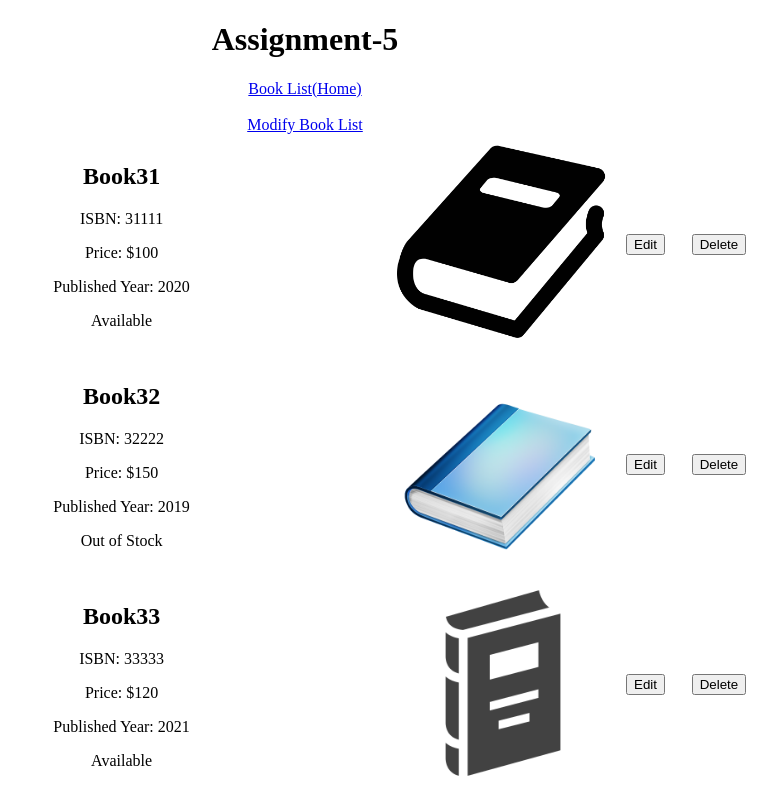
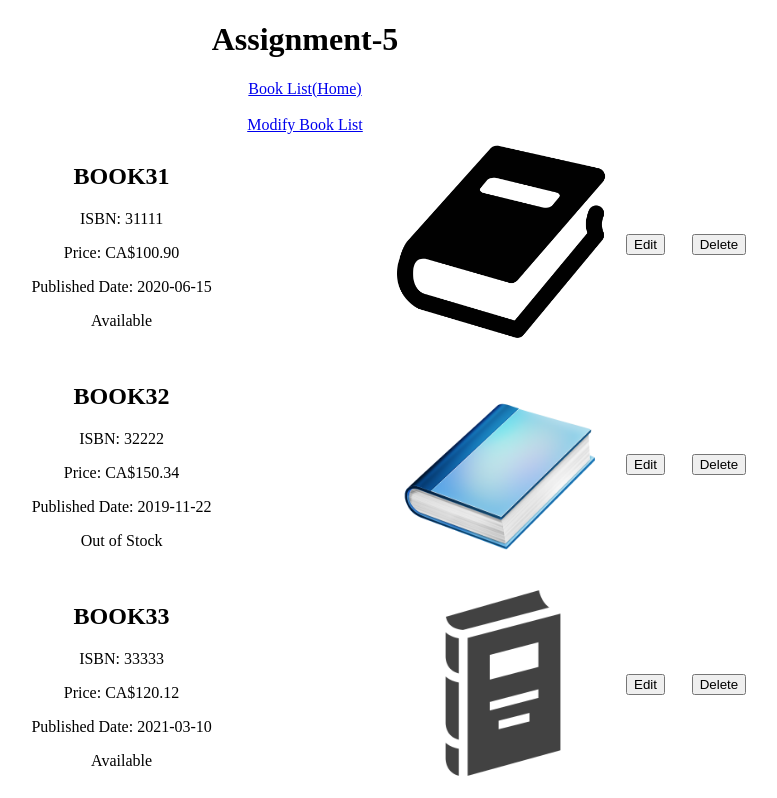
Before and after one commit to RiddhiMeetSavsani/Riddhi_Meet_Savsani_Learning_Angular, an Angular app: page /books in a window 1280 px wide. Shown: the top 798 px of the page, without its empty margins (335-1112 px from the left). Built offline with nearby package versions, Linux system fonts and the light colour scheme.

Commit message:
Added 3 unique pipes - book-list.component.html modified - book-list-item.component.html modified

```diff
--- a/src/app/book-list-item/book-list-item.component.html
+++ b/src/app/book-list-item/book-list-item.component.html
@@ -3,10 +3,10 @@
     <tr>
       <td>
 
-        <h2>{{ book.title }}</h2>
+        <h2>{{ book.title |uppercase}}</h2>
         <p>ISBN: {{ book.isbn }}</p>
-        <p>Price: ${{ book.price }}</p>
-        <p>Published Year: {{ book.publishedYear }}</p>
+        <p>Price: {{ book.price |currency :'CAD' : "symbol":'1.2-2' }}</p>
+        <p>Published Date: {{ book.publishedDate |date :'yyyy-MM-dd' }}</p>
         <p *ngIf="book.availability">Available</p>
         <p *ngIf="!book.availability">Out of Stock</p>
 
--- a/src/app/book-list/book-list.component.html
+++ b/src/app/book-list/book-list.component.html
@@ -1,11 +1,15 @@
 <div>
   <table>
-    <tr *ngFor="let book of bookList" (click)="selectBook(book)">
+
+
+
+
+    <tr *ngFor="let book of bookList" [routerLink]="['/books',book.isbn ]" (click)="selectBook(book)">
       <td>
-        <h2>{{ book.title }}</h2>
+        <h2>{{ book.title |uppercase}}</h2>
         <p>ISBN: {{ book?.isbn }}</p>
-        <p>Price: ${{ book?.price }}</p>
-        <p>Published Year: {{ book?.publishedYear }}</p>
+        <p>Price: {{ book?.price |currency :'CAD' : "symbol":'1.2-2' }}</p>
+        <p>Published Date: {{ book?.publishedDate |date :'yyyy-MM-dd'}}</p>
         <p *ngIf="book?.availability">Available</p>
         <p *ngIf="!book?.availability">Out of Stock</p>
       </td>
--- a/src/app/data/mock-book-data.ts
+++ b/src/app/data/mock-book-data.ts
@@ -8,9 +8,10 @@ export const bookList3:Book[]=[
     genre: "Genre31",
     publishedYear: 2020,
     isbn: 31111,
-    price: 100,
+    price: 100.89545,
     availability: true,
-    imageUrl:"../assets/pngimg1.png"
+    imageUrl:"../assets/pngimg1.png",
+    publishedDate : new Date(2020, 5, 15)
   },
 
   {
@@ -19,9 +20,10 @@ export const bookList3:Book[]=[
     genre: "Genre32",
     publishedYear: 2019,
     isbn: 32222,
-    price: 150,
+    price: 150.3443,
     availability: false,
-    imageUrl:"../assets/pngimg2.png"
+    imageUrl:"../assets/pngimg2.png",
+    publishedDate:new Date(2019, 10, 22)
   },
 
   {
@@ -30,9 +32,10 @@ export const bookList3:Book[]=[
     genre: "Genre33",
     publishedYear: 2021,
     isbn: 33333,
-    price: 120,
+    price: 120.1234,
     availability: true,
-    imageUrl:"../assets/pngimg3.png"
+    imageUrl:"../assets/pngimg3.png",
+    publishedDate: new Date(2021, 2, 10)
   },
 
   {
@@ -41,8 +44,9 @@ export const bookList3:Book[]=[
     genre: "Genre34",
     publishedYear: 2018,
     isbn: 34444,
-    price: 90,
+    price: 90.34343,
     availability: false,
-    imageUrl:"../assets/pngimg4.png"
+    imageUrl:"../assets/pngimg4.png",
+    publishedDate: new Date(2018, 7, 30)
   },
 ];
--- a/src/app/models/book.ts
+++ b/src/app/models/book.ts
@@ -6,5 +6,6 @@ export interface Book {
   isbn: number;
   price: number;
   availability: boolean;
-  imageUrl?:string;
+  imageUrl?: string;
+  publishedDate: Date;
 }
--- a/src/app/modify-book-list-item/modify-book-list-item.component.css
+++ b/src/app/modify-book-list-item/modify-book-list-item.component.css
@@ -6,6 +6,7 @@ table{
 
 input{
   margin-left: 0;
+  width: 100%;
 }
 button{
   margin: 1em;
--- a/src/app/modify-book-list-item/modify-book-list-item.component.html
+++ b/src/app/modify-book-list-item/modify-book-list-item.component.html
@@ -22,8 +22,8 @@
       <td><input type="number" id="price" formControlName="price" /></td>
     </tr>
     <tr>
-      <td><label for="publishedYear">Published Year</label></td>
-      <td><input type="number" id="publishedYear" formControlName="publishedYear" /></td>
+      <td><label for="publishedDate">Published Date</label></td>
+      <td><input type="text" id="publishedDate" formControlName="publishedDate" /></td>
     </tr>
     <tr>
       <td><label for="imageUrl">Image URL(change only from 1,2,3,4)</label></td>
--- a/src/app/modify-book-list-item/modify-book-list-item.component.ts
+++ b/src/app/modify-book-list-item/modify-book-list-item.component.ts
@@ -3,12 +3,14 @@ import {FormBuilder, FormGroup, ReactiveFormsModule, Validators} from "@angular/
 import {Book} from "../models/book";
 import {ActivatedRoute, Router} from "@angular/router";
 import {BookService} from "../services/book.service";
+import {UpperCasePipe} from "@angular/common";
 
 @Component({
   selector: 'app-modify-book-list-item',
   standalone: true,
   imports: [
-    ReactiveFormsModule
+    ReactiveFormsModule,
+    UpperCasePipe
   ],
   templateUrl: './modify-book-list-item.component.html',
   styleUrl: './modify-book-list-item.component.css'
@@ -24,12 +26,12 @@ export class ModifyBookListItemComponent implements OnInit{
     private router: Router
   ) {
     this.bookForm = this.fb.group({
-      title: ['', [Validators.required, Validators.pattern('^[^#!?]*$')]], // No special chars
-      isbn: ['', [Validators.required, Validators.pattern('^[0-9]+$')]], // Only digits
+      title: [''], // No special chars
+      isbn: ['', Validators.required],
       genre: [''],
       availability: [true],
-      price: ['', [Validators.required, Validators.min(0)]], // Positive number
-      publishedYear: ['', [Validators.required, Validators.max(2030)]], // Require year and max 2030
+      price: ['' ],
+      publishedDate: [new Date()],
       imageUrl: ['../assets/pngimg3.png']
     });
   }
@@ -123,4 +125,5 @@ export class ModifyBookListItemComponent implements OnInit{
   navigateToBookList():void{
     this.router.navigate(['/books']);
   }
+
 }
--- a/src/app/services/book.service.ts
+++ b/src/app/services/book.service.ts
@@ -14,6 +14,7 @@ export class BookService {
 
   getBooksObservable() : Observable<Book[]> {
     return of(this.books);
+    console.log(this.books);
   }
 
   getBookById(isbn: number): Observable<Book | undefined> {
```
